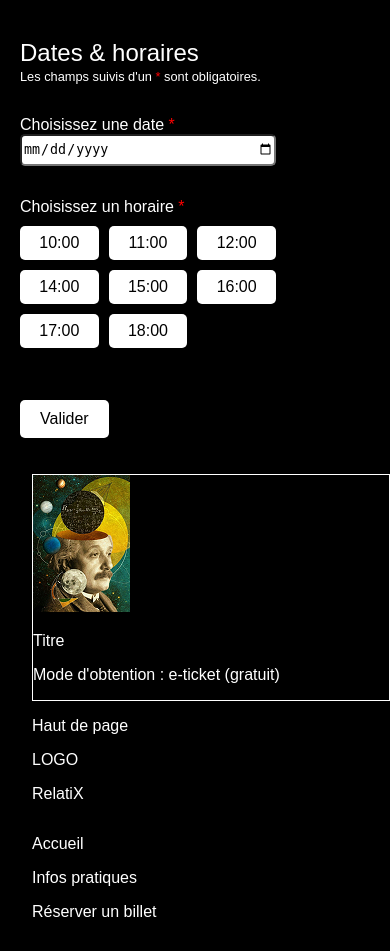
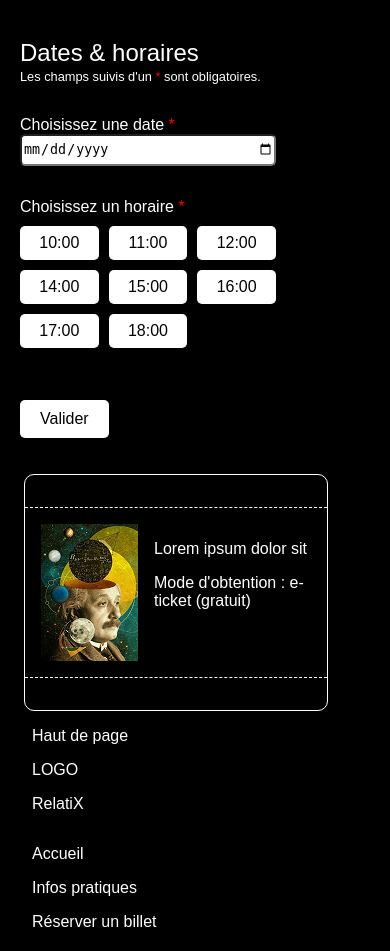
Before and after one commit to Andie4/exposition_virtuelle_Einstein, a PHP site: the page made by formulaire.php in a window 390 px wide. Shown: the part 213-1164 px from the top of the page. Run offline with PHP 8.4, Linux system fonts and the light colour scheme.

Commit message:
ticket v1

```diff
--- a/formulaire.php
+++ b/formulaire.php
@@ -56,11 +56,14 @@
         </form>
 
         <div class="ticket">
-            <img src="images/img_ticket.jpg" alt="">
-            <div>
-                <p>Titre</p>
-                <p>Mode d'obtention : e-ticket (gratuit)</p>
+            <div class="pointilles">
+                <img src="images/img_ticket.jpg" alt="">
+                <div class="ticketInfos">
+                    <p>Lorem ipsum dolor sit</p>
+                    <p>Mode d'obtention : e-ticket (gratuit)</p>
+                </div>
             </div>
+
 
         </div>
 
--- a/styles/formulaire.css
+++ b/styles/formulaire.css
@@ -111,6 +111,7 @@ form{
     }
     .buttons button:hover {
         background-color: gray;
+        color: var(--white);
     }
     .validate {
         margin-top: 20px;
@@ -124,7 +125,7 @@ form{
 
     .validate .hover{
         background-color: gray;
-        color: var(--black) ;
+        color: var(--white) ;
     }
 
 
@@ -145,10 +146,27 @@ form{
     }
 
     .ticket{
-        margin-left: 2rem;
+        margin-left: 1.5rem;
+        margin-right: 1.5rem;
         margin-top: 1rem;
         margin-bottom: 1rem;
         border:solid 1px var(--white);
+        border-radius: 10px;
+        min-width: 13rem;
+        max-width: 19rem;
+    }
+    .pointilles{
+        border-top: 1px dashed var(--white);
+        border-bottom: 1px dashed var(--white);
+        margin-top: 2rem;
+        margin-bottom: 2rem;
+        padding: 1rem;
+        display: flex;
+        justify-content:flex-start;
+
+    }
+    .ticketInfos{
+        margin-left: 1rem;
     }
 
 
```
